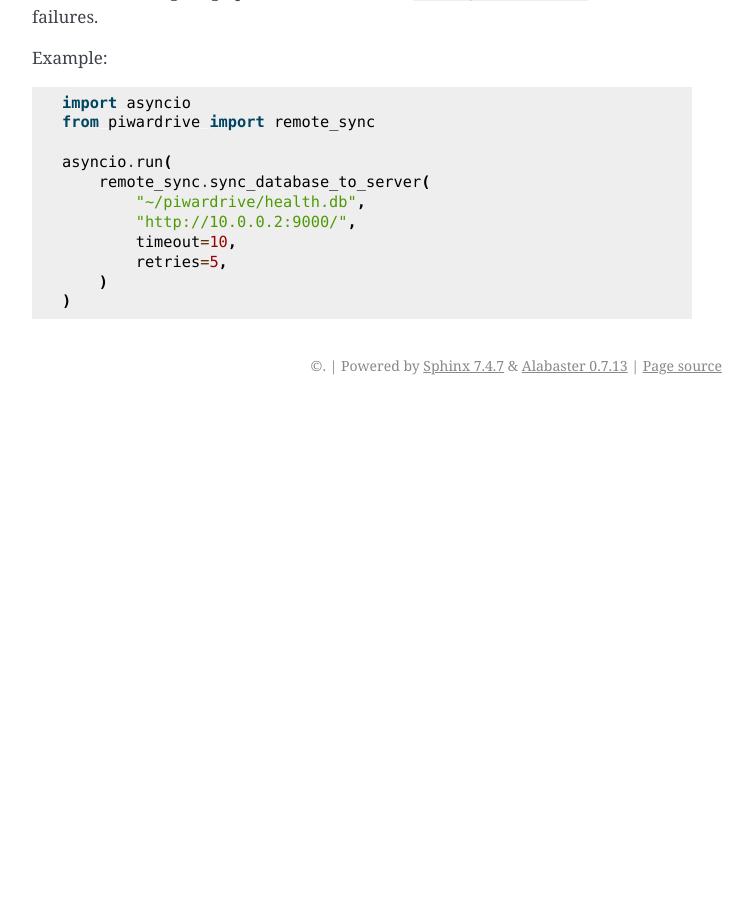
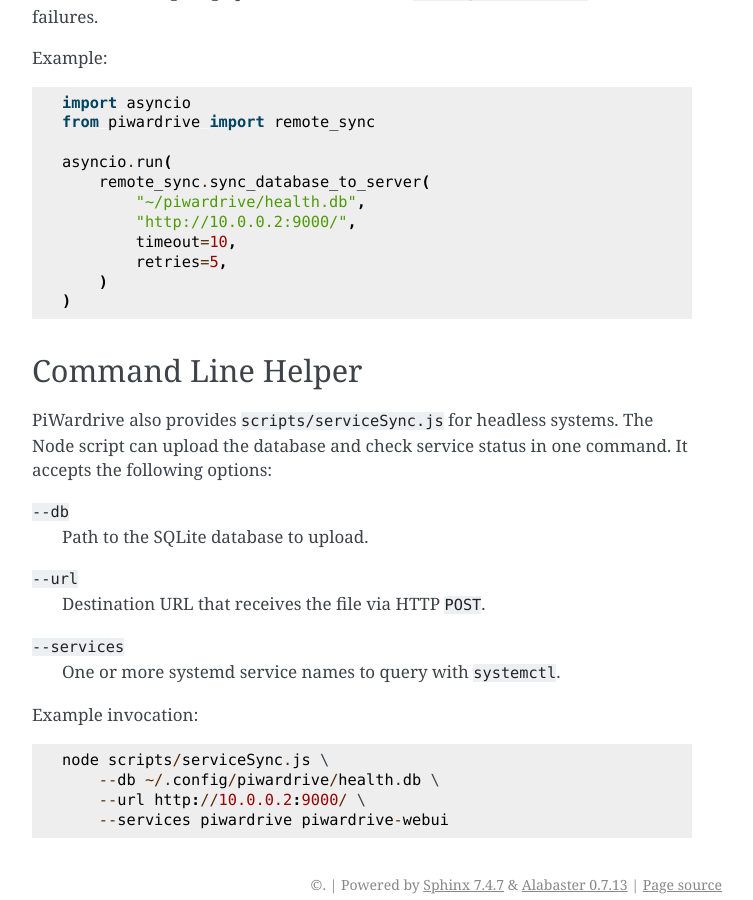
Before and after one commit to Trashytalk/piwardrive, a Sphinx documentation site: the page built from docs/remote_sync.rst, in a window 1280 px wide and 900 px high, scrolled down 1973 px. Shown: the whole window, without its empty margins (388-1141 px from the left). Built offline with Sphinx 7.4.7, drawn with Linux system fonts in a browser that asks for light colours; before the commit the page ends 2378 px from its top, so only the background shows below that.

Commit message:
docs: document serviceSync script

```diff
--- a/docs/remote_sync.rst
+++ b/docs/remote_sync.rst
@@ -92,3 +92,24 @@ Example::
             retries=5,
         )
     )
+
+Command Line Helper
+-------------------
+
+PiWardrive also provides ``scripts/serviceSync.js`` for headless systems. The
+Node script can upload the database and check service status in one command.
+It accepts the following options:
+
+``--db``
+    Path to the SQLite database to upload.
+``--url``
+    Destination URL that receives the file via HTTP ``POST``.
+``--services``
+    One or more systemd service names to query with ``systemctl``.
+
+Example invocation::
+
+    node scripts/serviceSync.js \
+        --db ~/.config/piwardrive/health.db \
+        --url http://10.0.0.2:9000/ \
+        --services piwardrive piwardrive-webui
```
